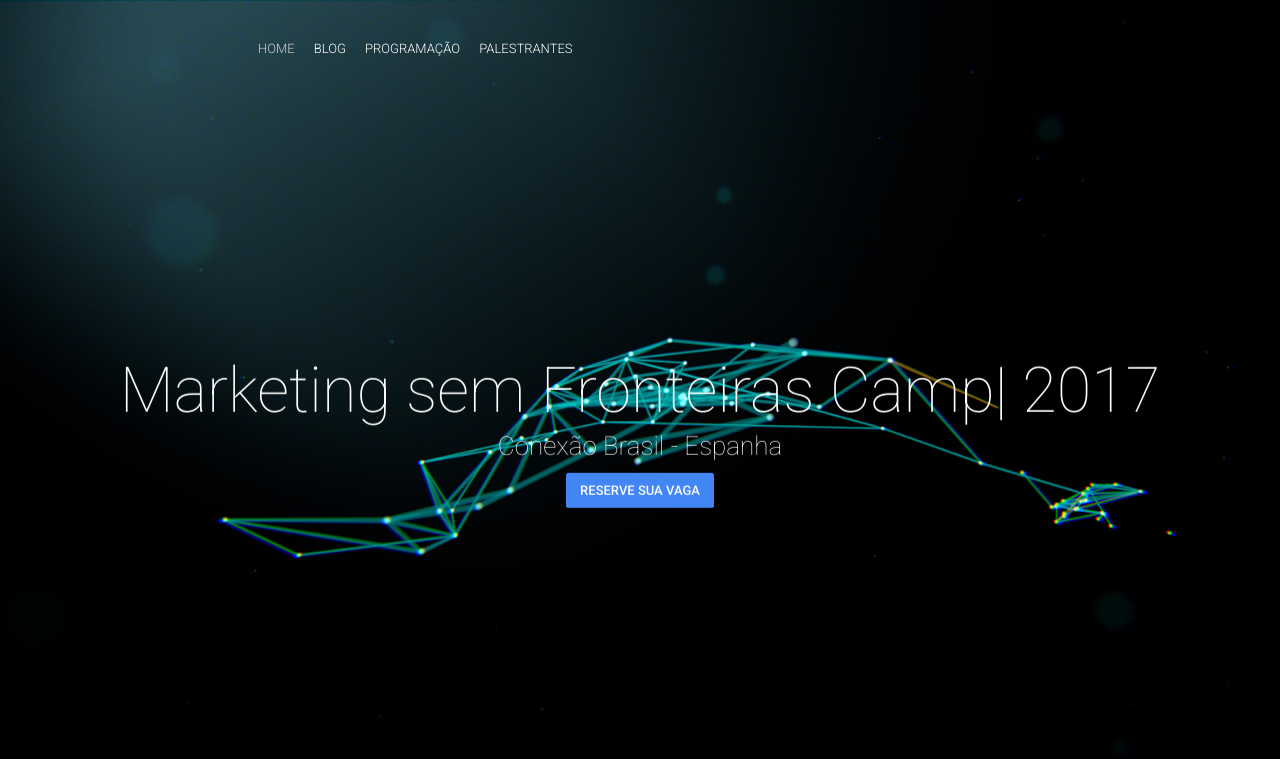
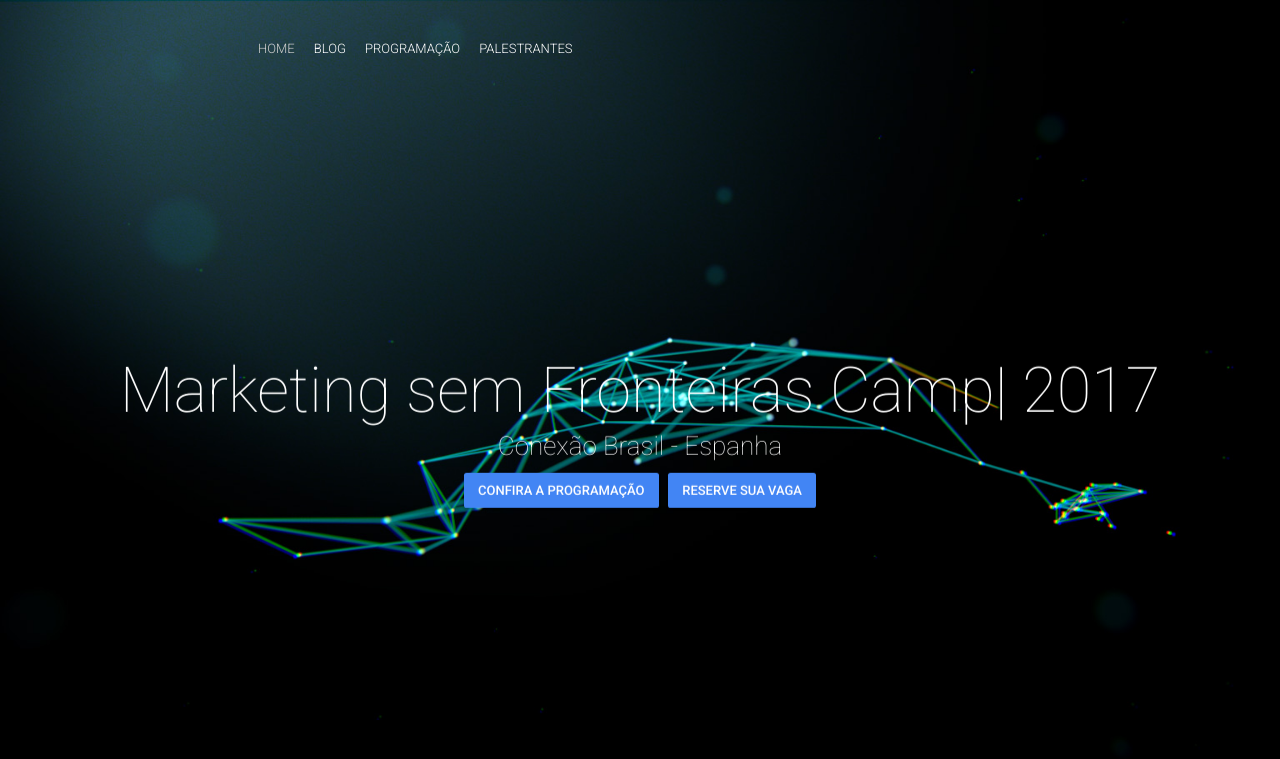
Before and after one commit to marketing-sem-fronteiras/marketing-sem-fronteiras.github.io, a Jekyll site: the page built from index.html, in a window 1280 px wide and 900 px high. Shown: the top 759 px of the window. Built offline with Jekyll 4.4.1, drawn with Linux system fonts in a browser that asks for light colours; nearby versions of some CDN libraries; comment, search, counter and statistics services are not loaded.

Commit message:
botao programa

```diff
--- a/_config.yml
+++ b/_config.yml
@@ -49,6 +49,7 @@ eventDate: "Conexão Brasil - Espanha"
 typeoutTextValues: '"", "Madri", "Maringá", "Campo Mourão"'
 typeoutFallback: ""
 heroButtons:
+  - {link: "/schedule/", text: "Confira a Programação"}
   - {permalink: "/#tickets", text: "Reserve sua vaga"}
 
 # About Block
```
